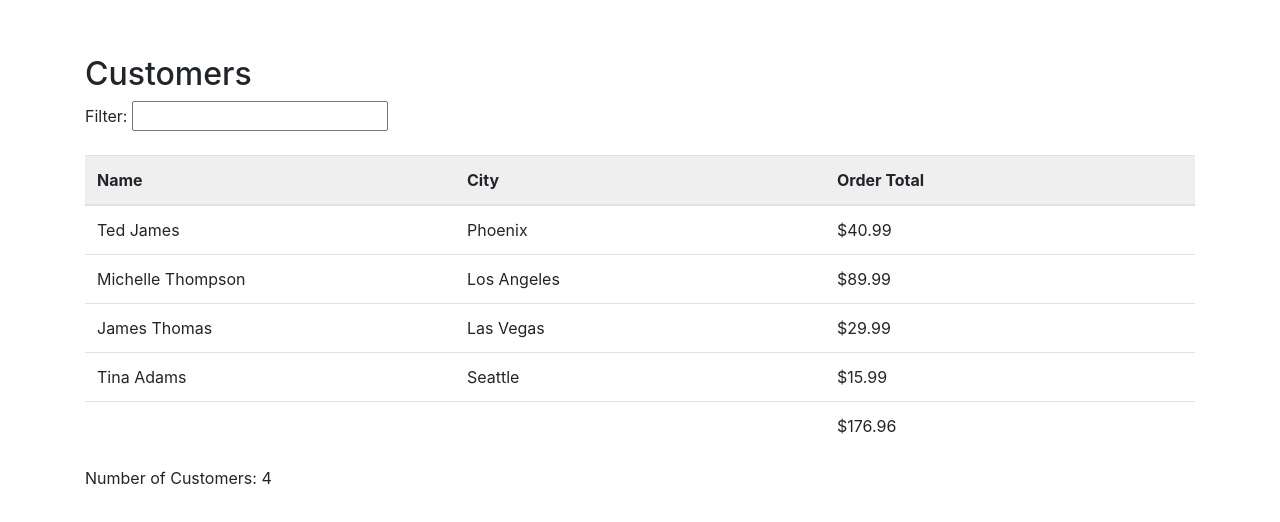
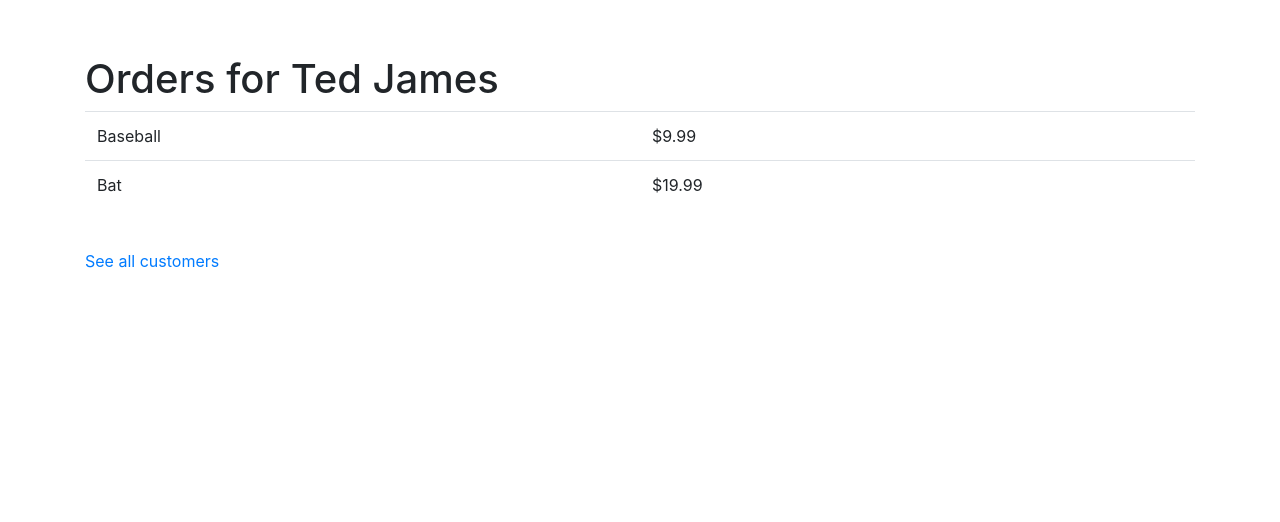
Before and after one commit to ZeroMajor/first-angular-app, an Angular app: page /orders/1 in a window 1280 px wide. Before the commit this address led to /customers. Shown: the top 522 px of the page. Built offline with nearby package versions, Linux system fonts and the light colour scheme.

Commit message:
use route params

```diff
--- a/src/app/customers/customer-list/customer-list.component.html
+++ b/src/app/customers/customer-list/customer-list.component.html
@@ -11,7 +11,7 @@
     </thead>
     <tr *ngFor="let customer of filteredCustomers">
         <td>
-            <a>
+            <a [routerLink]="[ '/orders', customer.id ]">
                 {{ customer.name | capitalize }}
             </a>
         </td>
--- /dev/null
+++ b/src/app/orders/orders.component.html
@@ -0,0 +1,16 @@
+<div *ngIf="customer">
+    <h1>Orders for {{ customer.name | capitalize }}</h1>
+
+    <table class="table table-hover orders-table"
+           *ngFor="let order of orders">
+        <tr *ngFor="let orderItem of order.orderItems">
+            <td>{{ orderItem.productName }}</td>
+            <td>{{ orderItem.itemCost | currency:'USD':'symbol' }}</td>
+        </tr>
+    </table>
+</div>
+<div *ngIf="!customer">
+   No customer found
+</div>
+<br />
+<a [routerLink]="[ '/customers' ]">See all customers</a>
--- /dev/null
+++ b/src/app/orders/orders.component.ts
@@ -0,0 +1,25 @@
+import { Component, OnInit } from '@angular/core';
+import { IOrder, ICustomer } from '../shared/interfaces';
+import { DataService } from '../services/data.service';
+import { ActivatedRoute } from '@angular/router';
+
+@Component({
+    selector: 'app-orders',
+    templateUrl: './orders.component.html',
+    styleUrls: ['./orders.component.css']
+})
+export class OrdersComponent implements OnInit {
+    orders: IOrder[] = [];
+    customer: ICustomer;
+
+    constructor(private dataService: DataService, private route: ActivatedRoute) { }
+
+    ngOnInit() {
+        let id = +this.route.snapshot.paramMap.get('id');
+        this.dataService.getOrders(id)
+            .subscribe((orders: IOrder[]) => this.orders = orders);
+        this.dataService.getCustomer(id)
+            .subscribe((customer: ICustomer) => this.customer = customer);
+    }
+
+}
```
Also changed, not shown: src/app/app.module.ts (+4 -4 lines), src/app/orders/orders-routing.module.ts (added, +14 -0 lines), src/app/orders/orders.module.ts (added, +13 -0 lines), src/app/orders/orders.component.css (added), 2 other files (tests, documents, lock files or other folders).
